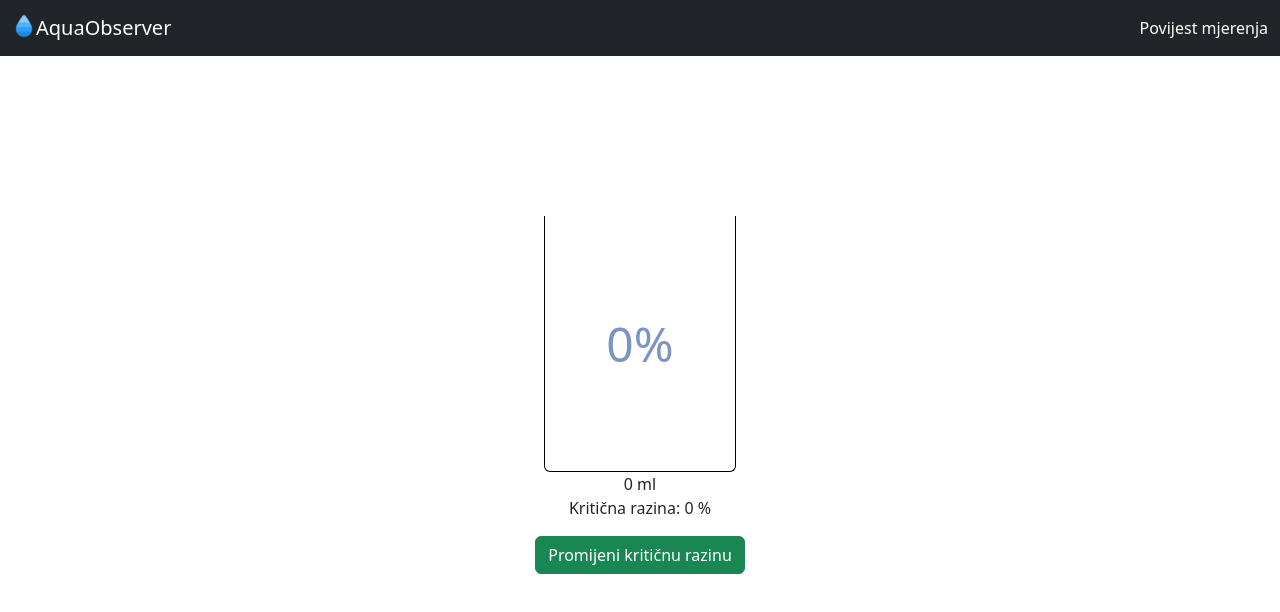
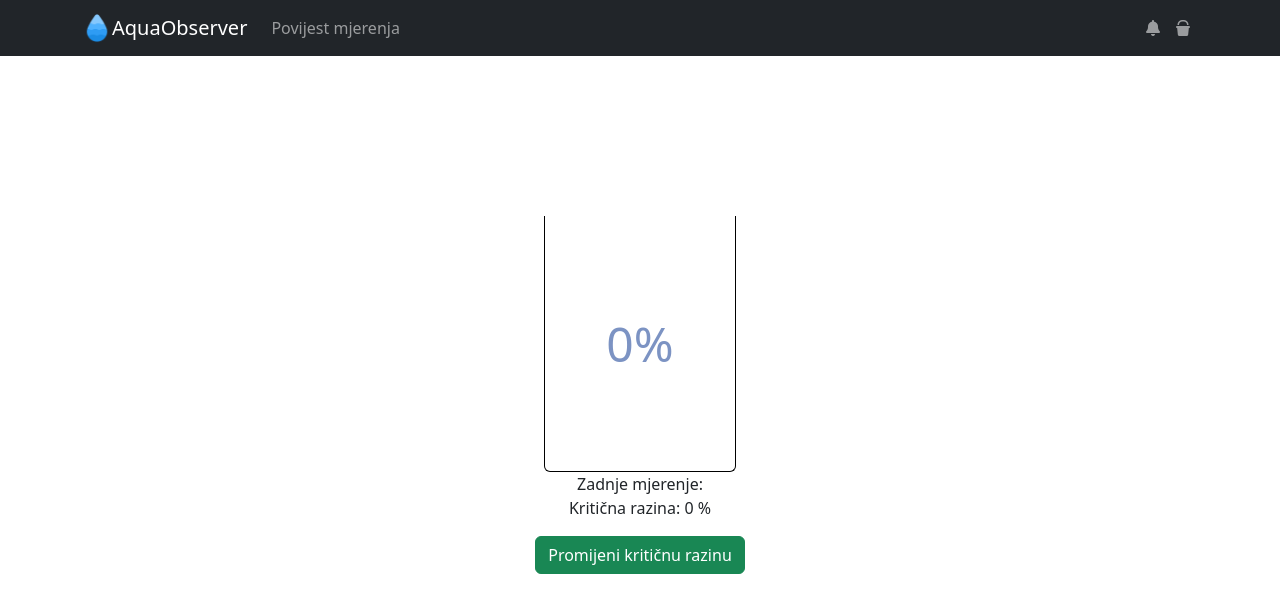
Before and after one commit to AquaObserver/web-aplikacija, a React (Vite) app in the folder aquaobserver/: page / in a window 1280 px wide. Shown: the top 612 px of the page. Built offline with nearby package versions, Linux system fonts and the light colour scheme; no server answers.

Commit message:
dodane notifikacije :-)

```diff
--- a/aquaobserver/index.html
+++ b/aquaobserver/index.html
@@ -5,6 +5,10 @@
     <link rel="icon" type="image/svg+xml" href="/logo.png" />
     <meta name="viewport" content="width=device-width, initial-scale=1.0" />
     <title>AquaObserver</title>
+    <script
+      src="https://kit.fontawesome.com/a19f595375.js"
+      crossorigin="anonymous"
+    ></script>
   </head>
   <body>
     <div id="root"></div>
--- a/aquaobserver/package.json
+++ b/aquaobserver/package.json
@@ -13,6 +13,7 @@
     "bootstrap": "^5.3.2",
     "chart.js": "^4.4.1",
     "chartjs-plugin-zoom": "^2.0.1",
+    "firebase": "^10.7.1",
     "react": "^18.2.0",
     "react-bootstrap": "^2.9.1",
     "react-chartjs-2": "^5.2.0",
--- a/aquaobserver/src/App.tsx
+++ b/aquaobserver/src/App.tsx
@@ -1,16 +1,89 @@
-import { useState } from "react";
+import { useState, useEffect } from "react";
+import { getNotificationToken, onMessageListener } from "./firebase";
+import { Toast, Button } from "react-bootstrap";
 import AppRouter from "./AppRouter";
+import TitleBar from "./components/TitleBar";
 import "./index.css";
-import TitleBar from "./components/TitleBar";
 
 function App() {
-  const [count, setCount] = useState(0);
+  const [showNotification, setShowNotification] = useState(false);
+  const [isTokenFound, setTokenFound] = useState(false);
+  const [notification, setNotification] = useState({
+    title: "",
+    body: "",
+  });
+
+  const logo = "../public/logo.png";
+
+  // useEffect(() => {
+  //   getNotificationToken(setTokenFound);
+  //   Notification.requestPermission().then((permission) => {
+  //     if (permission === "granted") {
+  //       getNotificationToken(setTokenFound);
+  //     }
+  //   });
+  // }, []);
+
+  function manageNotifications() {
+    if (Notification.permission !== "granted") {
+      Notification.requestPermission().then((permission) => {
+        if (permission === "granted") {
+          getNotificationToken(setTokenFound);
+        }
+      });
+    } else {
+      setNotification({
+        title: "AquaObserver",
+        body: "Obavijesti su uključene",
+      });
+      setShowNotification(true);
+    }
+  }
+
+  onMessageListener()
+    .then((payload: any) => {
+      setShowNotification(true);
+      setNotification({
+        title: payload.notification.title,
+        body: payload.notification.body,
+      });
+      const notification = new Notification(payload.notification.title, {
+        body: payload.notification.body,
+        icon: logo,
+      });
+      console.log(payload);
+    })
+    .catch((err) => console.log("failed: ", err));
 
   return (
     <>
       <AppRouter>
-        <TitleBar></TitleBar>
+        <TitleBar manageNotifications={manageNotifications}></TitleBar>
       </AppRouter>
+
+      <div>
+        <Toast
+          onClose={() => setShowNotification(false)}
+          show={showNotification}
+          animation
+          style={{
+            position: "absolute",
+            top: 80,
+            right: 20,
+          }}
+        >
+          <Toast.Header>
+            <i className="fa-solid fa-triangle-exclamation"></i>
+            <img
+              src="holder.js/20x20?text=%20"
+              className="rounded me-2"
+              alt=""
+            />
+            <strong className="me-auto">{notification.title}</strong>
+          </Toast.Header>
+          <Toast.Body>{notification.body}</Toast.Body>
+        </Toast>
+      </div>
     </>
   );
 }
--- a/aquaobserver/src/components/TitleBar.tsx
+++ b/aquaobserver/src/components/TitleBar.tsx
@@ -1,26 +1,59 @@
 import React from "react";
 import { useNavigate } from "react-router-dom";
+import { Container, Nav, Navbar, NavDropdown } from "react-bootstrap";
 
-function TitleBar() {
+interface Props {
+  manageNotifications: any;
+}
+
+function TitleBar({ manageNotifications }: Props) {
   return (
-    <nav className="navbar navbar-dark bg-dark app-title">
-      <div className="container-fluid">
-        <a className="navbar-brand" href="/">
+    <Navbar bg="dark" data-bs-theme="dark">
+      <Container>
+        <Navbar.Brand href="/">
           <img
-            src="/logo.png"
             alt=""
-            height="24"
-            className="d-inline-block align-text-top"
+            src="../../public/logo.png"
+            width="30"
+            height="30"
+            className="d-inline-block align-top"
           />
           AquaObserver
-        </a>
-        <div className="navbar-nav">
-          <a className="nav-item nav-link active" href="/history">
-            Povijest mjerenja
-          </a>
-        </div>
-      </div>
-    </nav>
+        </Navbar.Brand>
+        <Nav className="me-auto">
+          <Nav.Link href="/history">Povijest mjerenja</Nav.Link>
+        </Nav>
+        <Nav className="ms-auto">
+          <Nav.Link>
+            <i
+              className="fa-sharp fa-solid fa-bell"
+              onClick={() => manageNotifications()}
+            ></i>
+          </Nav.Link>
+          <Nav.Link href="/calibration">
+            <i className="fa-solid fa-bucket"></i>
+          </Nav.Link>
+        </Nav>
+      </Container>
+    </Navbar>
+    // <nav className="navbar navbar-dark bg-dark app-title">
+    //   <div className="container-fluid">
+    //     <a className="navbar-brand" href="/">
+    //       <img
+    //         src="/logo.png"
+    //         alt=""
+    //         height="24"
+    //         className="d-inline-block align-text-top"
+    //       />
+    //       AquaObserver
+    //     </a>
+    //     <div className="navbar-nav">
+    //       <a className="nav-item nav-link active" href="/history">
+    //         Povijest mjerenja
+    //       </a>
+    //     </div>
+    //   </div>
+    // </nav>
   );
 }
 
--- /dev/null
+++ b/aquaobserver/src/firebase.tsx
@@ -0,0 +1,58 @@
+import { initializeApp } from "firebase/app";
+import { getMessaging, getToken, onMessage } from "firebase/messaging";
+
+async function registerDevice(data: any) {
+  const response = await fetch("http://127.0.0.1:8000/registerDevice/", {
+    method: "POST",
+    headers: {
+      "Content-Type": "application/json",
+    },
+    body: JSON.stringify(data),
+  });
+  // console.log(response);
+}
+
+const firebaseConfig = {
+  apiKey: "AIzaSyBWFIGGCuAEn4ZAL6UbkeQDK5QZZorTwFU",
+  authDomain: "aquaobserver-49185.firebaseapp.com",
+  projectId: "aquaobserver-49185",
+  storageBucket: "aquaobserver-49185.appspot.com",
+  messagingSenderId: "489677408795",
+  appId: "1:489677408795:web:56350c63816ace32fac6be",
+  measurementId: "G-Y3LKFESHWK",
+};
+
+const firebaseApp = initializeApp(firebaseConfig);
+const messaging = getMessaging(firebaseApp);
+
+export const getNotificationToken = (setTokenFound: any) => {
+  return getToken(messaging, {
+    vapidKey:
+      "BPJ0JUD97Y-6mGt8fumcq-WfBUdFUetc9A4ugNPw8wa9_jbbgb_emknlgomi044dOzhrqcWQ-jH4y3LepEgA7pE",
+  })
+    .then((currentToken) => {
+      if (currentToken) {
+        console.log("current token for client: ", currentToken);
+        setTokenFound(true);
+        let data = {
+          token: currentToken,
+        };
+        registerDevice(data);
+      } else {
+        console.log(
+          "No registration token available. Request permission to generate one."
+        );
+        setTokenFound(false);
+      }
+    })
+    .catch((err) => {
+      console.log("An error occurred while retrieving token. ", err);
+    });
+};
+
+export const onMessageListener = () =>
+  new Promise((resolve) => {
+    onMessage(messaging, (payload) => {
+      resolve(payload);
+    });
+  });
--- a/aquaobserver/src/main.tsx
+++ b/aquaobserver/src/main.tsx
@@ -4,7 +4,7 @@ import App from "./App";
 import "bootstrap/dist/css/bootstrap.min.css";
 
 ReactDOM.createRoot(document.getElementById("root") as HTMLElement).render(
-  <React.StrictMode>
-    <App />
-  </React.StrictMode>
+  // <React.StrictMode>
+  <App />
+  // </React.StrictMode>
 );
--- a/aquaobserver/src/pages/Home.tsx
+++ b/aquaobserver/src/pages/Home.tsx
@@ -1,4 +1,6 @@
 import { useState, useEffect } from "react";
+import { getNotificationToken } from "../firebase";
+import { Toast, Button } from "react-bootstrap";
 import ChangeCritLevel from "../components/ChangeCritLevel";
 import Bucket from "../components/Bucket";
 
@@ -31,7 +33,6 @@ async function postThreshold(data: any) {
   try {
     const response = await fetch("/api/userThreshold/", {
       method: "POST",
-      mode: "no-cors",
       headers: {
         "Content-Type": "application/json",
       },
@@ -45,20 +46,18 @@ async function postThreshold(data: any) {
 }
 
 function Home() {
-  const [showModal, setShowModal] = useState(false);
+  const [showChangeThreshold, setShowChangeThreshold] = useState(false);
   const [loading, setLoading] = useState(true);
   const [date, setDate] = useState("");
-  const [totalAmount, setTotalAmount] = useState(100);
   const [currentLevel, setCurrentLevel] = useState(0);
-  const [currentLevelPercent, setCurrentLevelPercent] = useState(0);
   const [threshold, setThreshold] = useState(0);
 
   useEffect(() => {
+    setLoading(true);
     getLatestReading().then((data) => {
       let level = data.waterLevel;
       setDate(data.tstz);
       setCurrentLevel(level);
-      setCurrentLevelPercent((level / totalAmount) * 100);
     });
     getThreshold().then((threshold) => {
       setThreshold(threshold);
@@ -66,7 +65,7 @@ function Home() {
     setTimeout(() => {
       setLoading(false);
     }, 1000);
-  }, [threshold]);
+  }, []);
 
   async function updateThreshold(thresh: Number) {
     setLoading(true);
@@ -78,7 +77,7 @@ function Home() {
   }
 
   const handleShowCritical = () => {
-    setShowModal((prev) => !prev);
+    setShowChangeThreshold((prev) => !prev);
   };
 
   return (
@@ -92,12 +91,13 @@ function Home() {
           <>
             <div className="center">
               <Bucket
-                currentLevel={currentLevelPercent}
+                currentLevel={currentLevel}
                 threshold={Number(threshold)}
               ></Bucket>
             </div>
-            <div className="card-body text-center">{currentLevel} ml</div>
-            <div className="card-body text-center">{date}</div>
+            <div className="card-body text-center">
+              Zadnje mjerenje: {date.split("T")[1]}
+            </div>
             <div className="card-body text-center">
               Kritična razina: {threshold} %
             </div>
@@ -107,7 +107,7 @@ function Home() {
               </div>
             </div>
             <ChangeCritLevel
-              showModal={showModal}
+              showModal={showChangeThreshold}
               handleClose={handleShowCritical}
               changeThreshold={updateThreshold}
               current={Number(threshold)}
```
Also changed, not shown: aquaobserver/firebase-messaging-sw.js (added, +36 -0 lines), aquaobserver/src/pages/History.tsx (+45 -30 lines), aquaobserver/src/index.css (line endings or trailing spaces), 1 other file (tests, documents, lock files or other folders).
